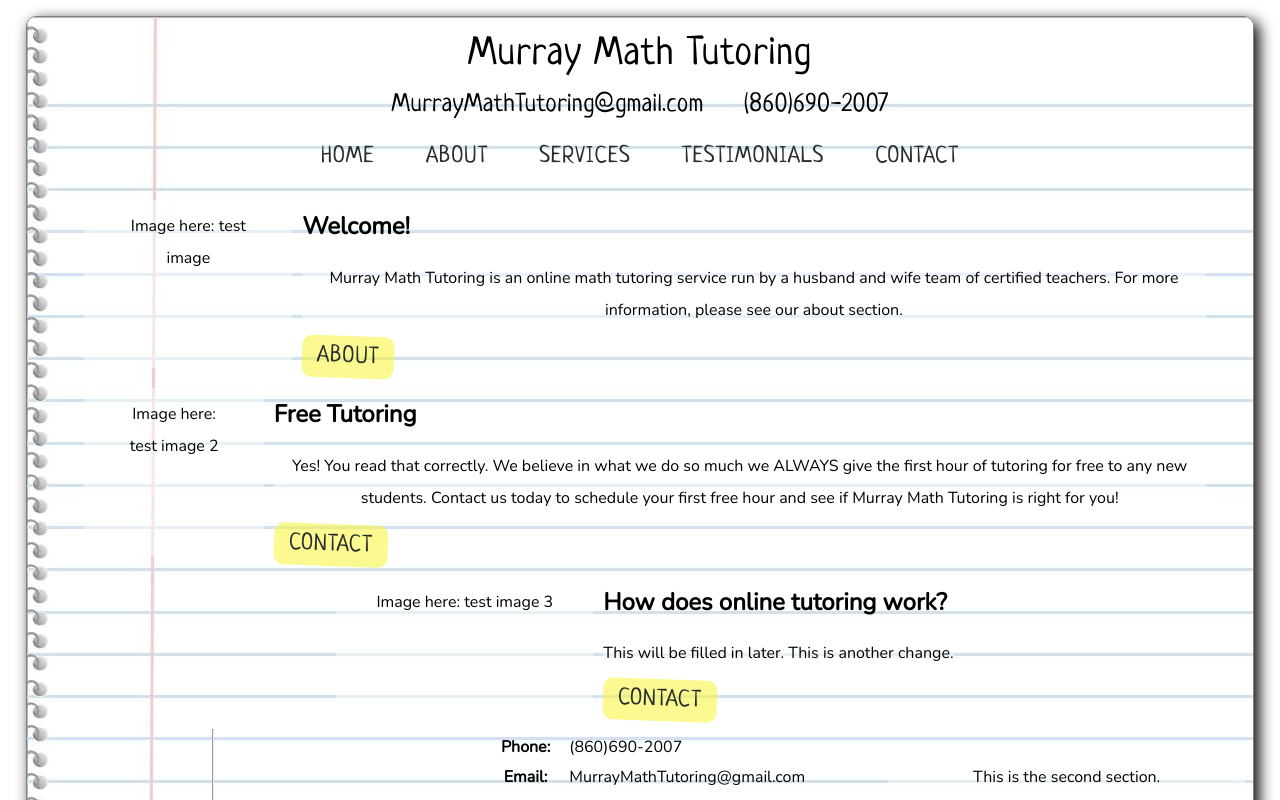
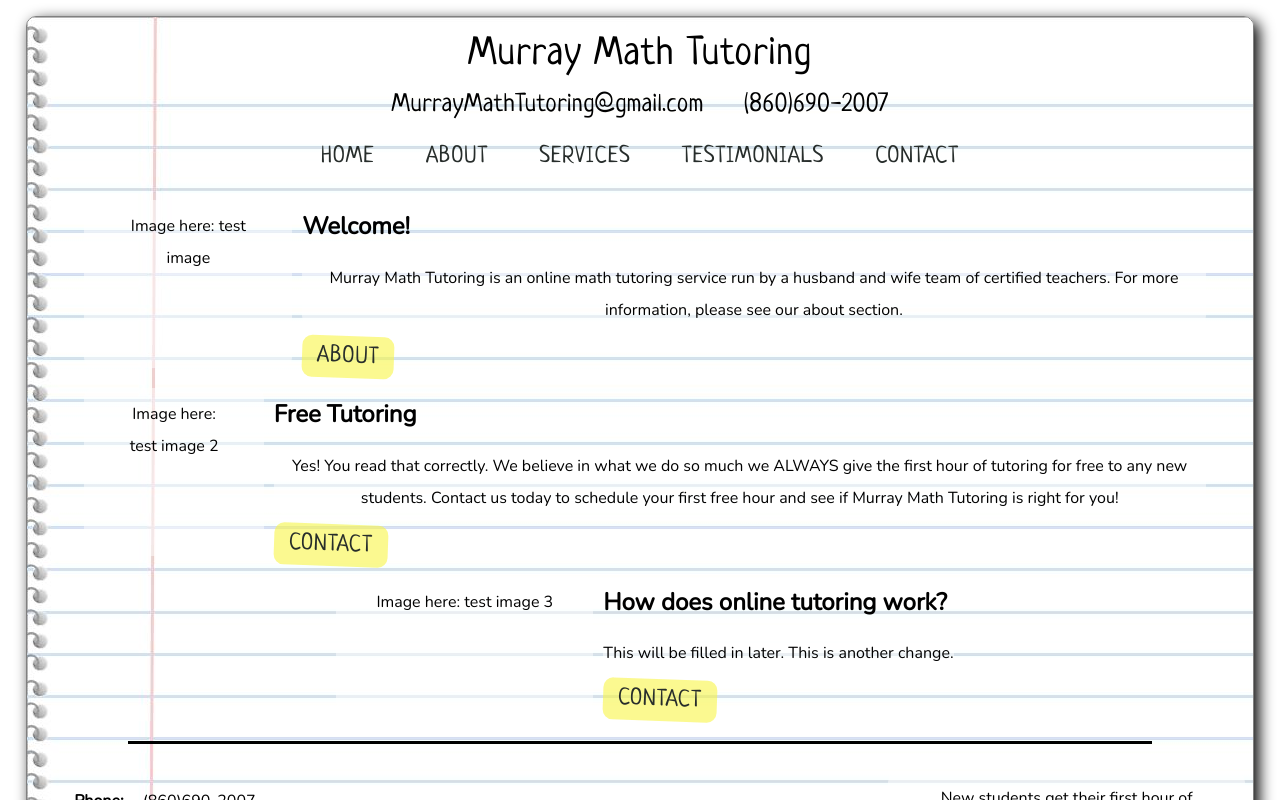
Before and after one commit to murraycoding/murray-math-tutoring, a Next.js app: page / in a window 1280 px wide. Shown: the top 800 px of the page. Built offline with nearby package versions, Linux system fonts and the light colour scheme.

Commit message:
added hr to footer section

```diff
--- a/components/footer.js
+++ b/components/footer.js
@@ -5,8 +5,9 @@ import FooterSection from './FooterSection'
 
 export default function Footer() {
   return (
+    <>
+    <hr className={FooterStyles.footerHR}/>
     <footer className={FooterStyles.footerContainer}>
-      <hr />
       <FooterSection>
         <table>
           <tr>
@@ -28,6 +29,7 @@ export default function Footer() {
         <button className="button">Free Tutoring</button>
       </FooterSection>
     </footer>
+    </>
   )
 }
 
--- a/styles/Footer.module.scss
+++ b/styles/Footer.module.scss
@@ -3,3 +3,11 @@
   flex-wrap: wrap;
   justify-content: space-around;
 }
+
+.footerHR {
+  width: 80%;
+  height: 3px;
+  border: 0px;
+  background-color: black;
+  margin-top: 20px;
+}
```
